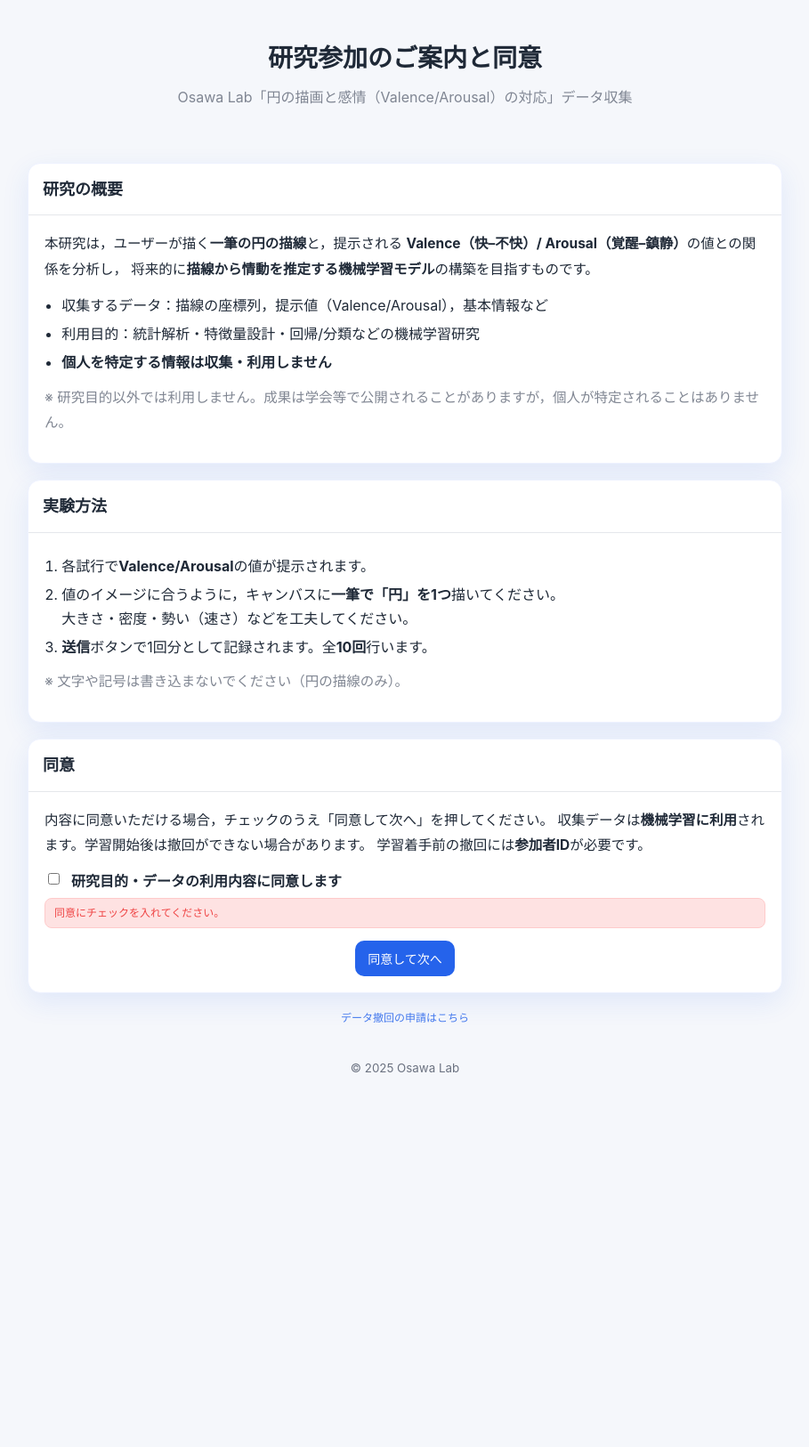
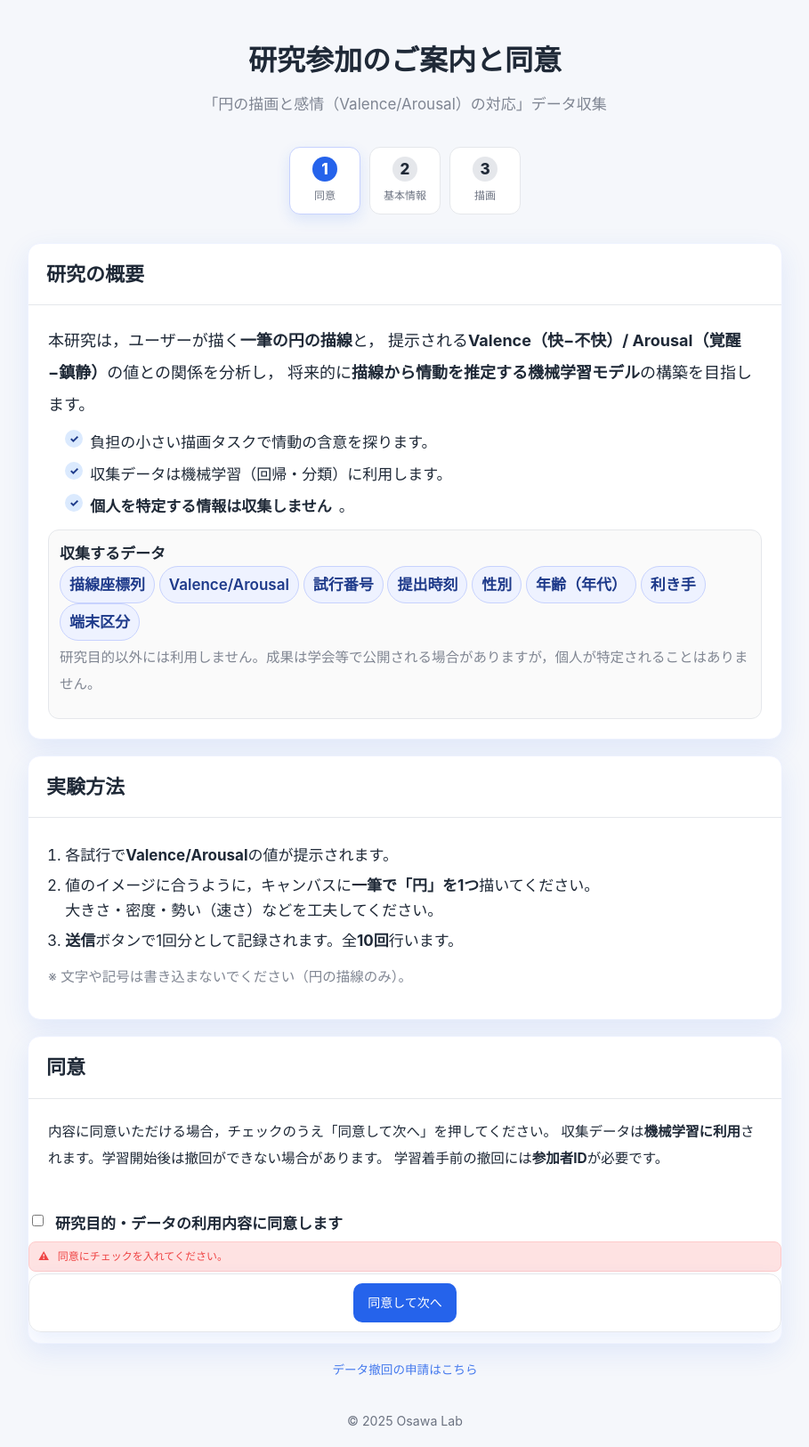
Before and after one commit to Seri-Haruto/Lv.2-Deep-Resource, a Flask app: page /consent in a window 1280 px wide. Shown: the whole page at 89% size, without its empty margins (185-1094 px from the left). Before the commit the page ends 1205 px from the top, so only its background shows below. Run offline with Flask 3, Linux system fonts and the light colour scheme.

Commit message:
0916_修正

```diff
--- a/static/style.css
+++ b/static/style.css
@@ -48,7 +48,7 @@ body{
 .stack-lg > * + *{ margin-top:18px; }
 
 /* 読みやすい本文 */
-.prose p{margin:0 0 12px; font-size:15.5px; line-height:1.85}
+.prose p{margin:0 0 10px; font-size:15.5px; line-height:1.85}
 .prose ul, .prose ol{margin:0 0 12px 0; padding-left:1.2rem}
 .prose li{margin:6px 0}
 
@@ -159,3 +159,103 @@ canvas{
   padding:12px 16px; border-bottom:1px solid var(--border)}
 .modal__body{padding:16px}
 .modal__close{border:none; background:transparent; font-size:20px; cursor:pointer; line-height:1}
+
+/* ===== 可読性 & アクセシビリティの底上げ ===== */
+
+/* 流体タイポグラフィ（画面幅に応じて自然に拡縮） */
+:root{
+  --fs-sm: clamp(12px, 0.85rem, 14px);
+  --fs-body: clamp(15px, 1rem + 0.25vw, 17px);
+  --fs-h2: clamp(18px, 1.05rem + 0.6vw, 22px);
+  --fs-h1: clamp(24px, 1.2rem + 1.2vw, 32px);
+}
+body{ font-size: var(--fs-body); }
+.hero h1{ font-size: var(--fs-h1); }
+.head h2{ font-size: var(--fs-h2); }
+.small{ font-size: var(--fs-sm); }
+
+/* カード内の行間＆余白を少し広げる */
+.prose p{ line-height: 1.95; }
+.body{ padding: clamp(16px, 2.5vw, 22px); }
+.head{ padding: clamp(12px, 2vw, 16px) clamp(16px, 2.5vw, 20px); }
+
+/* コンテナの左右余白（モバイルで窮屈にならないよう微調整） */
+@media (max-width: 560px){
+  .container{ padding: 12px; }
+  .container--narrow{ padding: 12px; }
+}
+
+/* クリック/タップしやすさ：高さ＆フォーカス可視性の統一 */
+.btn, select, input[type="text"], textarea{
+  min-height: 44px;
+}
+a:focus-visible, button:focus-visible,
+input:focus-visible, select:focus-visible, textarea:focus-visible{
+  outline: 3px solid rgba(37,99,235,.35);
+  outline-offset: 2px;
+  border-radius: 10px;
+}
+
+/* ボタンのラベルが折り返す時の見栄え */
+.btn{ padding: 12px 16px; line-height: 1.3; }
+
+/* エラーの視認性を強化（ピクト追加＆余白） */
+.error-msg{ display: block; }
+.error-msg::before{
+  content: "⚠︎";
+  font-weight: 700;
+  margin-right: 6px;
+}
+.error-summary ul{ margin: 6px 0 0 18px; }
+
+/* stickyトップバーの背景・罫線で重なりを見やすく */
+.topbar.sticky{
+  background: rgba(255,255,255,.9);
+  border-bottom: 1px solid var(--border);
+  box-shadow: 0 4px 16px rgba(0,0,0,.03);
+}
+
+/* 同意ページなどで使う装飾（ある場合に効く） */
+.prose .lead{ font-size: clamp(16px, 1rem + 0.3vw, 18px); line-height: 2; }
+.highlight-list{ list-style: none; padding-left: 0; margin: 12px 0; }
+.highlight-list li{ display: flex; gap: 8px; align-items: flex-start; margin: 8px 0; }
+.hl-ico{
+  display: inline-grid; place-items: center;
+  width: 20px; height: 20px; border-radius: 999px;
+  background: var(--primary-weak); color:#1e3a8a; font-weight: 800; font-size: 12px;
+}
+.callout{
+  border:1px solid #e5e7eb; border-radius:12px; padding:12px; background:#fafafa;
+}
+.callout--info{
+  border-color:#c7d2fe; background: var(--primary-weak); color:#1e3a8a;
+}
+.sticky-cta{
+  position: sticky; bottom: 12px; z-index: 50;
+  background: rgba(255,255,255,.92); backdrop-filter: saturate(1.1) blur(6px);
+  border: 1px solid var(--border); border-radius: 14px;
+  padding: 10px; margin-top: 14px;
+  box-shadow: 0 10px 24px rgba(37,99,235,.10);
+}
+
+/* 進行ステップ（consentで利用していれば効く） */
+.steps{
+  display:flex; gap:10px; justify-content:center; align-items:center; margin-top:6px;
+}
+.step{
+  display:flex; flex-direction:column; align-items:center; gap:6px;
+  padding:10px 12px; border:1px solid var(--border); background:#fff; border-radius:12px;
+  min-width:80px;
+}
+.step span{
+  display:inline-grid; place-items:center; width:28px; height:28px; border-radius:999px;
+  background:#e5e7eb; font-weight:800;
+}
+.step small{ color:var(--muted); font-size:12px; }
+.step--active{ border-color:#c7d2fe; box-shadow:0 6px 16px rgba(37,99,235,.12); }
+.step--active span{ background: var(--primary); color:#fff; }
+
+/* キャンバス：超小さい画面での一段縮小（値と同時表示しやすく） */
+@media (max-width: 380px){
+  canvas{ width:min(86vw, 320px); height:min(86vw, 320px); max-width:320px; max-height:320px; }
+}
--- a/templates/consent.html
+++ b/templates/consent.html
@@ -10,30 +10,54 @@
   <header class="container container--narrow">
     <div class="hero hero--spacious">
       <h1>研究参加のご案内と同意</h1>
-      <p class="dim">Osawa Lab「円の描画と感情（Valence/Arousal）の対応」データ収集</p>
+      <p class="dim">「円の描画と感情（Valence/Arousal）の対応」データ収集</p>
+    </div>
+
+    <!-- 進行ステップ -->
+    <div class="steps" aria-label="進行状況">
+      <div class="step step--active"><span>1</span><small>同意</small></div>
+      <div class="step"><span>2</span><small>基本情報</small></div>
+      <div class="step"><span>3</span><small>描画</small></div>
     </div>
   </header>
 
   <main class="container container--narrow stack-lg">
+    <!-- 概要（要点ハイライト） -->
     <section class="card">
       <div class="head"><h2>研究の概要</h2></div>
       <div class="body prose">
-        <p>
-          本研究は，ユーザーが描く<strong>一筆の円の描線</strong>と，提示される
-          <strong>Valence（快–不快）/ Arousal（覚醒–鎮静）</strong>の値との関係を分析し，
-          将来的に<strong>描線から情動を推定する機械学習モデル</strong>の構築を目指すものです。
+        <p class="lead">
+          本研究は，ユーザーが描く<strong>一筆の円の描線</strong>と，
+          提示される<strong>Valence（快−不快）/ Arousal（覚醒−鎮静）</strong>の値との関係を分析し，
+          将来的に<strong>描線から情動を推定する機械学習モデル</strong>の構築を目指します。
         </p>
-        <ul>
-          <li>収集するデータ：描線の座標列，提示値（Valence/Arousal），基本情報など</li>
-          <li>利用目的：統計解析・特徴量設計・回帰/分類などの機械学習研究</li>
-          <li><strong>個人を特定する情報は収集・利用しません</strong></li>
+
+        <ul class="highlight-list">
+          <li><span class="hl-ico" aria-hidden="true">✓</span> 負担の小さい描画タスクで情動の含意を探ります。</li>
+          <li><span class="hl-ico" aria-hidden="true">✓</span> 収集データは機械学習（回帰・分類）に利用します。</li>
+          <li><span class="hl-ico" aria-hidden="true">✓</span> <strong>個人を特定する情報は収集しません</strong>。</li>
         </ul>
-        <p class="small dim">
-          ※ 研究目的以外では利用しません。成果は学会等で公開されることがありますが，個人が特定されることはありません。
+
+        <div class="callout">
+          <strong>収集するデータ</strong>
+          <div class="data-badges">
+            <span class="badge">描線座標列</span>
+            <span class="badge">Valence/Arousal</span>
+            <span class="badge">試行番号</span>
+            <span class="badge">提出時刻</span>
+            <span class="badge">性別</span>
+            <span class="badge">年齢（年代）</span>
+            <span class="badge">利き手</span>
+            <span class="badge">端末区分</span>
+          </div>
+          <p class="small dim" style="margin-top:4px;">
+            研究目的以外には利用しません。成果は学会等で公開される場合がありますが，個人が特定されることはありません。
           </p>
+        </div>
       </div>
     </section>
 
+    <!-- 実験方法（見やすい箇条書き） -->
     <section class="card">
       <div class="head"><h2>実験方法</h2></div>
       <div class="body prose">
@@ -46,6 +70,7 @@
       </div>
     </section>
 
+    <!-- 同意（コールアウト＋スティッキーCTA） -->
     <section class="card">
       <div class="head"><h2>同意</h2></div>
       <div class="body prose">
@@ -54,6 +79,7 @@
             収集データは<strong>機械学習に利用</strong>されます。学習開始後は撤回ができない場合があります。
             学習着手前の撤回には<strong>参加者ID</strong>が必要です。
           </p>
+        </div>
 
         <label class="consent-check">
           <input type="checkbox" id="agreeChk" aria-describedby="consentError" />
@@ -63,7 +89,7 @@
           同意にチェックを入れてください。
         </div>
 
-        <div class="actions center-actions" style="margin-top:14px;">
+        <div class="actions center-actions sticky-cta">
           <button id="toProfileBtn" class="btn primary" disabled>同意して次へ</button>
         </div>
       </div>
```
Also changed, not shown: all_data.csv (+20 -34 lines), drawing_emotion.db, drawing_emotion_backup_20250916_144710.db (added), drawing_emotion_backup_20250916_144853.db (added). Lines whose indentation alone changed are shown as unchanged.
